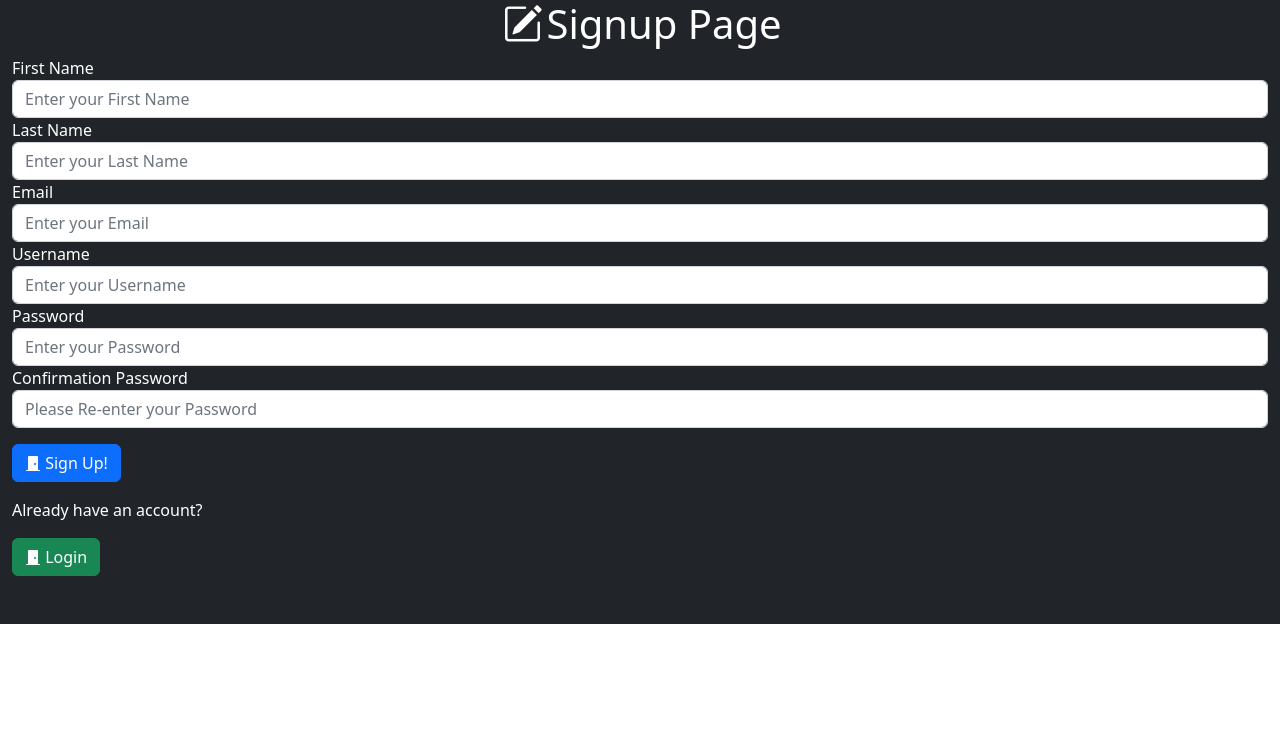
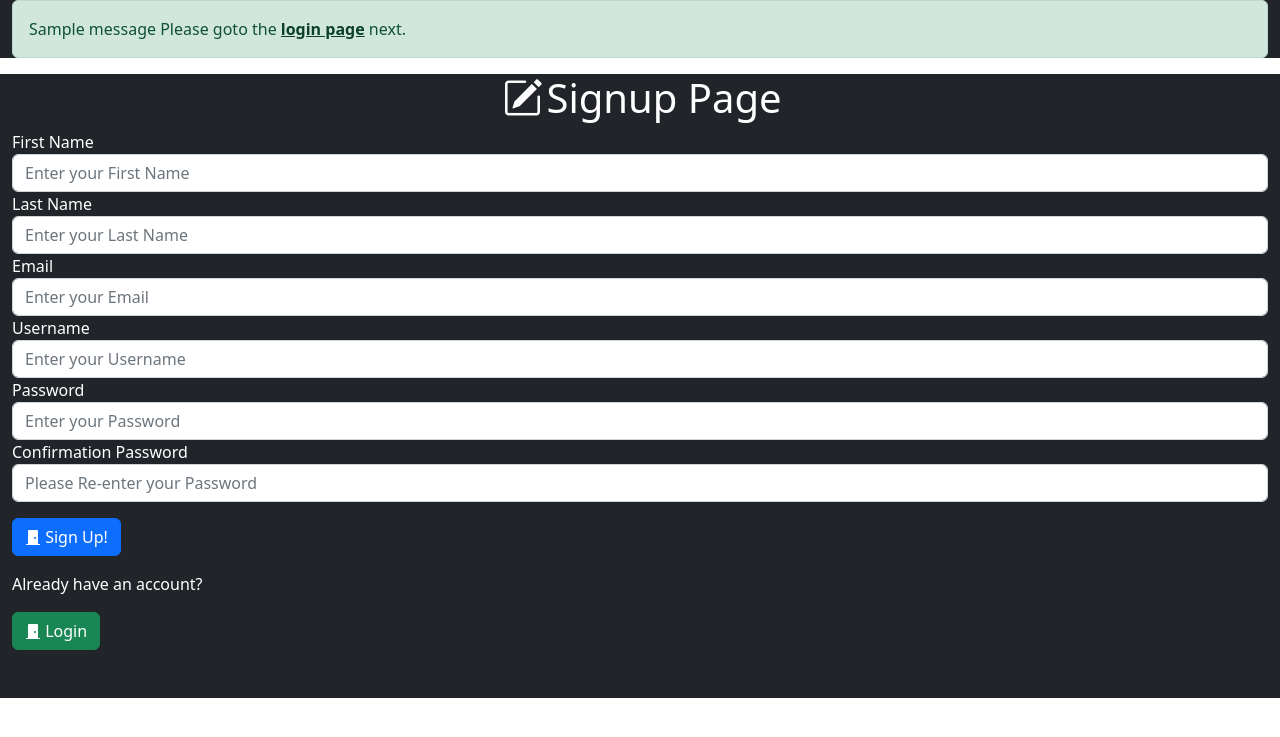
Before and after one commit to jcng75/RandomRestaurant, a Django app: page /signup in a window 1280 px wide. Shown: the top 737 px of the page. Run offline with Django 4.2, Linux system fonts and the light colour scheme; one stand-in notice (Sample message) is shown.

Commit message:
Completed signup mechanism

```diff
--- a/src/randRest/templates/signup.html
+++ b/src/randRest/templates/signup.html
@@ -7,17 +7,24 @@
 {% block body %}
 
 {% if messages %}
-<div class="panel-collapse collapse">
-    <ul class="list-group">
-        {% for message in messages %}
-        <li class="list-group-item">
-            {{ message }}
-        </li>
-        {% endfor %}
+<div class="container-fluid bg-dark mb-0">
+    {% for message in messages %}
+    {% if message.level == DEFAULT_MESSAGE_LEVELS.ERROR %}
+    <div class="alert alert-danger alert-dismissible">
+        <button type="button" class="btn-close" data-bs-dismiss="alert"></button>
+        {{ message }}
+    </div>
+    {% else %}
+    <div class="alert alert-success">
+        {{ message }}
+        Please goto the <a href="{% url 'login' %}" class="alert-link">login page</a> next.
+    </div>
+    {% endif %}
+    {% endfor %}
     </ul>
 </div>
 {% endif %}
-<div class="container-xxl bg-dark mb-10">
+<div class="container-fluid bg-dark mb-10">
     <h1 class="text-white text-center"><i class="bi bi-pencil-square p-1"></i>Signup Page</h1>
     <form class="text-white" method="post">
             {% csrf_token %}
--- a/src/randRest/views.py
+++ b/src/randRest/views.py
@@ -13,7 +13,7 @@ def login(request):
 
 def signup(request):
     if request.method == "POST":
-        errors = []
+        errors = 0
         first_name = request.POST["firstName"]
         last_name = request.POST["lastName"]
         username = request.POST["username"]
@@ -21,21 +21,26 @@ def signup(request):
         password1 = request.POST["password1"]
         password2 = request.POST["password2"]
         if len(username) < 5:
-            errors.append("Username is not long enough")
+            messages.add_message(request, messages.ERROR, "Username is not long enough")
+            errors += 1
         if User.objects.filter(username=username).exists():
-            errors.append("Username is taken")
+            messages.add_message(request, messages.ERROR, "Username is taken")
+            errors += 1
         if User.objects.filter(email=email).exists():
-            errors.append("Email is taken")
+            messages.add_message(request, messages.ERROR, "Email is taken")
+            errors += 1
         if password1 != password2:
-            errors.append("Passowrds do not match")
+            messages.add_message(request, messages.ERROR, "Passwords do not match")
+            errors += 1
 
-        if len(errors) > 0:
-            return render(request, "signup.html", {"messages": errors})
+        if errors > 0:
+            return render(request, "signup.html")
 
         user = User.objects.create_user(username=username, password=password1, email=email, first_name=first_name, last_name=last_name)
         user.save()
         print('user created!')
-        return redirect('/home')
+        messages.add_message(request, messages.SUCCESS, "Account successfully created!")
+        return render(request, "signup.html")
     return render(request, "signup.html")
 
 def home(request):
```
Also changed, not shown: src/db.sqlite3.
